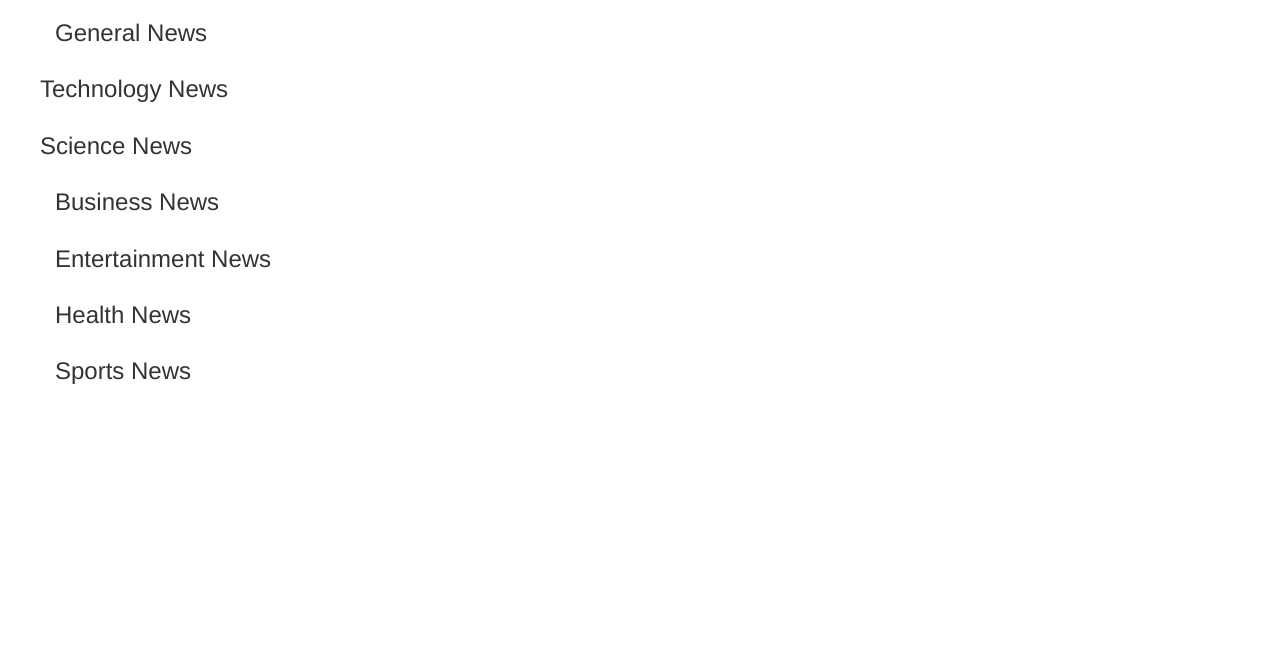
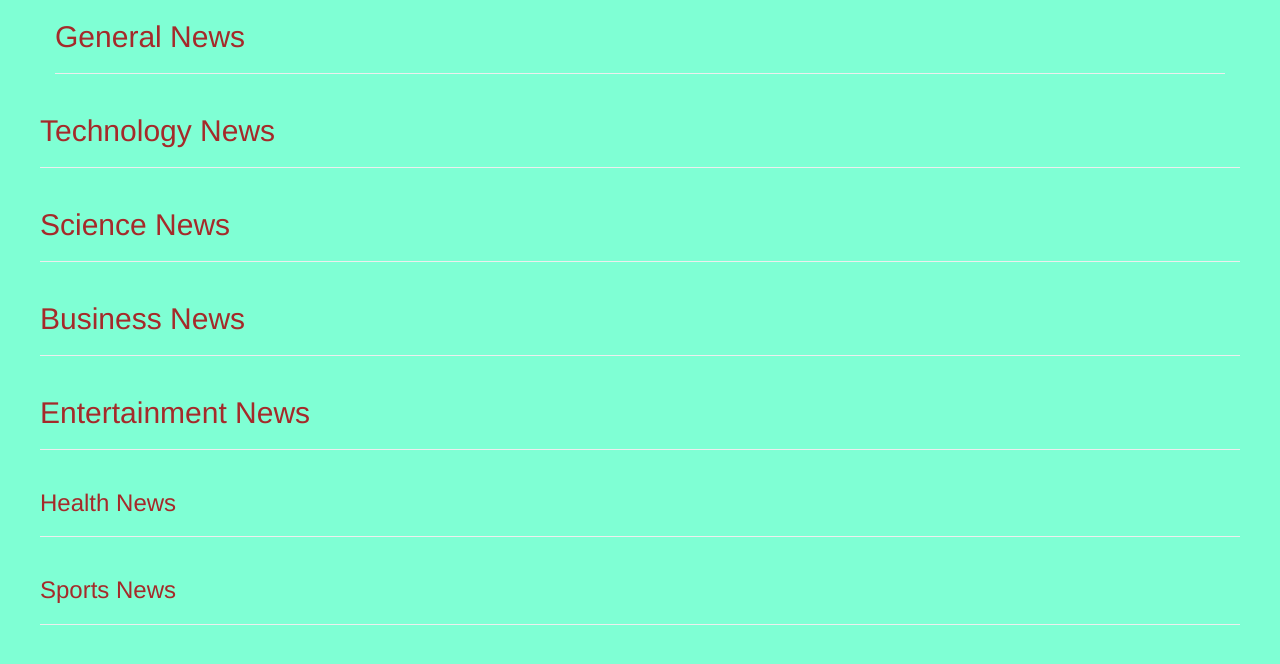
Before and after one commit to sawe-daisy/source-info, a Flask app: template app/templates/index.html in a window 1280 px wide. Shown: the top 664 px of the page. Run offline with Flask 2, Linux system fonts and the light colour scheme; the template is opened without the code that fills it, so the values that code supplies are empty; some libraries are stand-ins or nearby versions.

Commit message:
display cards

```diff
--- a/app/requests.py
+++ b/app/requests.py
@@ -37,8 +37,9 @@ def process_results(results):
         url = item.get('url')
         category = item.get('category')
 
-        new_item = Source(id, description, url, category)
-        sources_list.append(new_item)
+        if description:
+            new_item = Source(id, description, url, category)
+            sources_list.append(new_item)
 
     return sources_list
 
--- /dev/null
+++ b/app/static/css/index.css
@@ -0,0 +1,10 @@
+body{
+    background-color: aquamarine;
+}
+h2{
+    color: brown;
+    align-items: center;
+}
+h3{
+    color: brown;
+}
--- a/app/templates/articles.html
+++ b/app/templates/articles.html
@@ -1,4 +1,8 @@
 {% extends 'base.html' %}
+{% block styles%}
+    {{ super() }}
+    <link rel="stylesheet" href="{{url_for('static',filename='css/index.css')}}">
+{% endblock %}
 {% block content %}
 <div class="container">
     <div class="row">
--- a/app/templates/index.html
+++ b/app/templates/index.html
@@ -1,34 +1,44 @@
+{% extends 'base.html' %}
+{% block styles%}
+    {{ super() }}
+    <link rel="stylesheet" href="{{url_for('static',filename='css/index.css')}}">
+{% endblock %}
 {% import 'macros.html' as macro %}
-{% extends 'base.html' %}
 {% block content %}
 <div class="container">
-    <div class="row">
-        <h3>General News</h3>
+    <div class="row mt-5">
+        <h2>General News</h2>
+        <hr>
         {{macro.displayInfo(general)}}
-    <div class="row">
-        <h3>Technology News</h3>
+    <div class="row mt-5">
+        <h2>Technology News</h2>
+        <hr>
         {{macro.displayInfo(technology)}}
     </div>
-    <div class="row">
-        <h3>Science News</h3>
+    <div class="row mt-5">
+        <h2>Science News</h2>
+        <hr>
         {{macro.displayInfo(science)}}
     </div>
-
-    </div>
-    <div class="row">
-        <h3>Business News</h3>
+    <div class="row mt-5">
+        <h2>Business News</h2>
+        <hr>
         {{macro.displayInfo(business_news)}}
     </div>
-    <div class="row">
-        <h3>Entertainment News</h3>
+    <div class="row mt-5">
+        <h2>Entertainment News</h2>
+        <hr>
         {{macro.displayInfo(entertainment)}}
     </div>
-    <div class="row">
+    <div class="row mt-5">
         <h3>Health News</h3>
+        <hr>
         {{macro.displayInfo(health)}}
     </div>
-    <div class="row">
+    <div class="row mt-5">
         <h3>Sports News</h3>
+        <hr>
         {{macro.displayInfo(sports)}}
     </div>
+</div>
 {% endblock %}
--- a/app/templates/macros.html
+++ b/app/templates/macros.html
@@ -1,10 +1,10 @@
 {% macro displayInfo(category) %}
 {% for item in category %}
-    <div class="col-md-3 mt-5">
-        <div class="card" style="width: 25rem; margin: 5px; margin-right: 10px;">
+    <div class="col-md-3 mt-5 ml-5">
+        <div class="card" style="width: 30rem; margin: 5px; margin-right: 10px; ">
             <div class="card-body">
-              <h5 class="card-title">{{item.title}}</h5>
-              <p class="card-text">{{item.description|truncate(50)}}</p>
+              <h3 class="card-title">{{item.id}}</h3>
+              <p class="card-text">{{item.description|truncate(100)}}</p>
               <a href="/sources/{{item.id}}" class="btn btn-primary">View Articles</a>
             </div>
           </div>
--- a/config.py
+++ b/config.py
@@ -2,7 +2,7 @@ import os
 
 class Config:
     NEWS_SOURCE_URL = 'https://newsapi.org/v2/sources?language=en&category={}&apiKey={}'
-    ARTICLES_URL = "https://newsapi.org/v2/everything?sources={}&apiKey={}"
+    ARTICLES_URL = "https://newsapi.org/v2/everything?language=en&sources={}&apiKey={}"
     NEWS_API_KEY = os.environ.get('NEWS_API_KEY')
 
 
```
Lines whose indentation alone changed are shown as unchanged.
